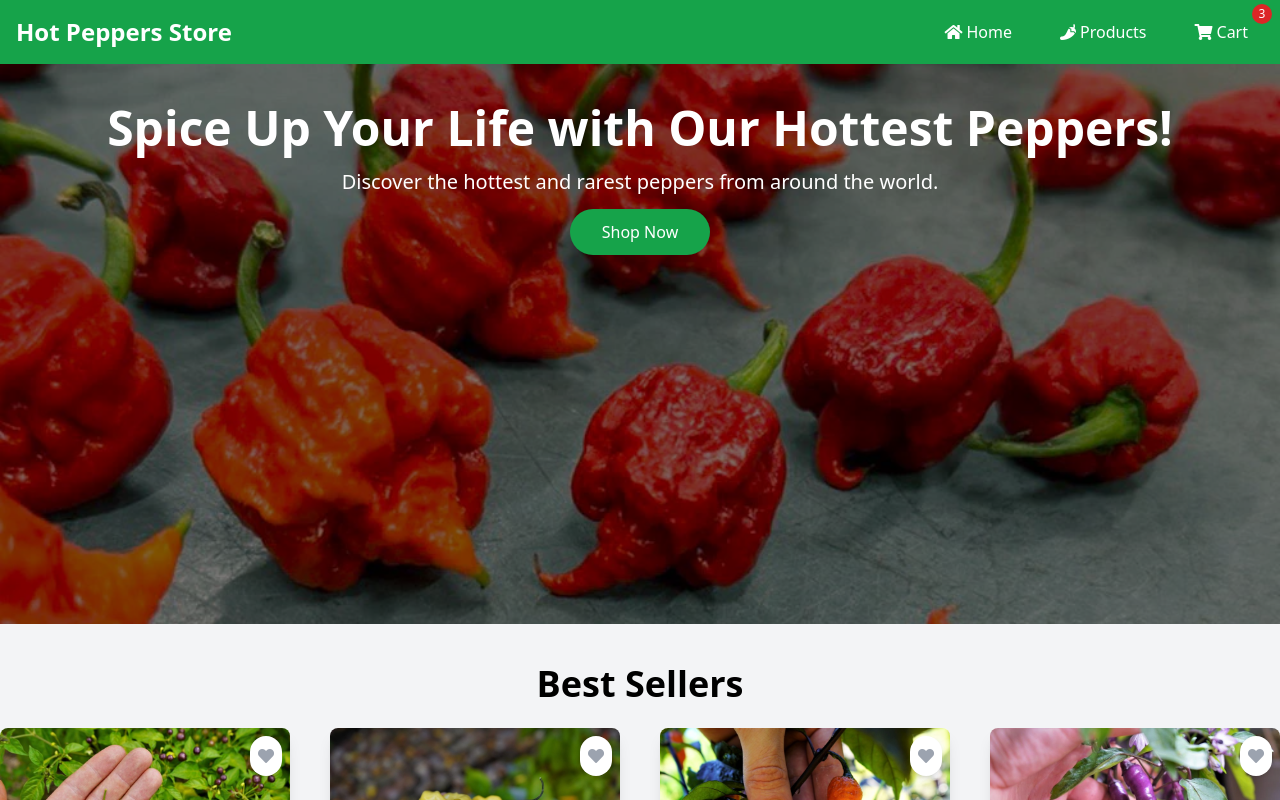
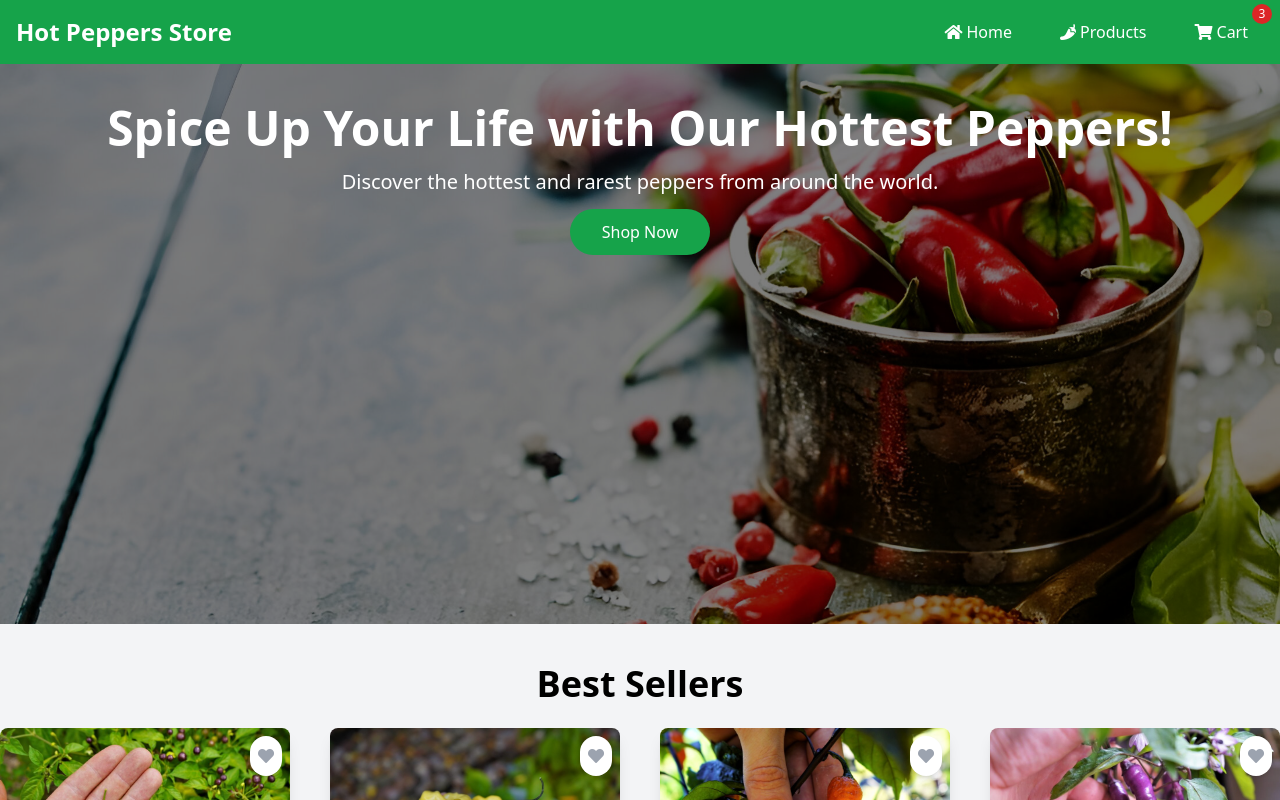
Before and after one commit to zarnescurazvan98/hot-peppers-store, a Vue app: page / in a window 1280 px wide. Shown: the top 800 px of the page. Built offline with nearby package versions, Linux system fonts and the light colour scheme.

Commit message:
change some images

```diff
--- a/src/views/HomePage.vue
+++ b/src/views/HomePage.vue
@@ -1,7 +1,7 @@
 <template>
   <div class="homepage">
     <!-- Hero Section -->
-    <section class="relative h-[70vh] bg-cover bg-center" style="background-image: url('/images/banner_hot_peppers.jpg')">
+    <section class="relative h-[70vh] bg-cover bg-center" style="background-image: url('/images/banner_hot_peppers.jpeg')">
       <div class="absolute inset-0 bg-black opacity-50"></div>
       <div class="relative z-10 text-center text-white p-10">
         <h1 class="text-5xl font-bold mb-4">Spice Up Your Life with Our Hottest Peppers!</h1>
```
Also changed, not shown: public/images/banner_hot_peppers.jpeg (added), public/images/banner_hot_peppers.jpg (deleted).
